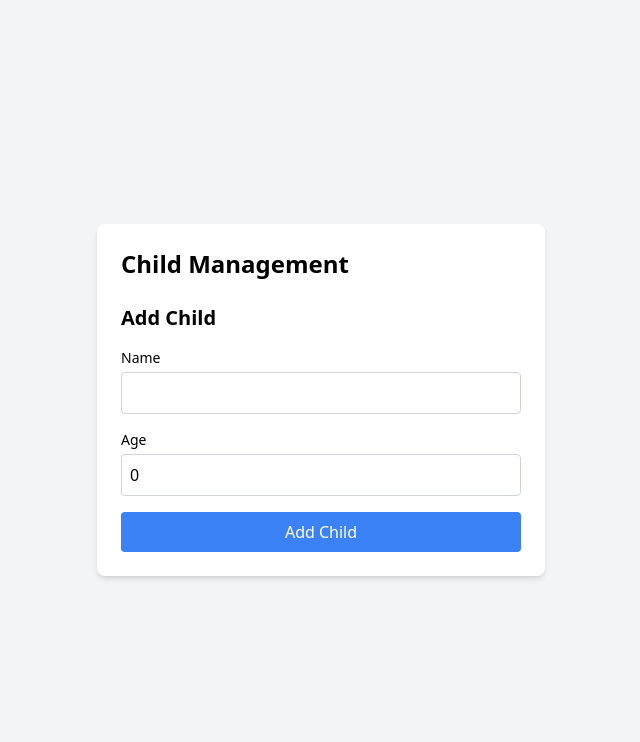
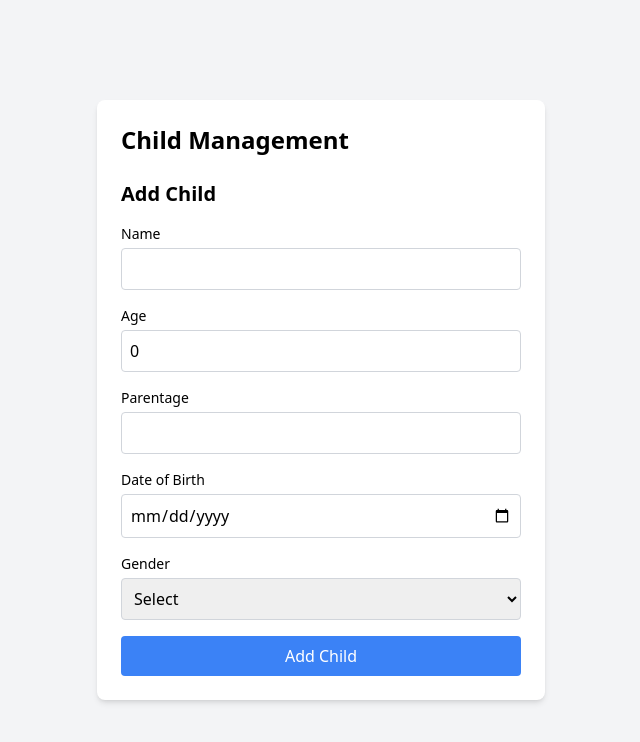
Before and after one commit to Sahil19x/child-growth-tracker, a Next.js app: page / in a window 1280 px wide. Shown: the top 742 px of the page, without its empty margins (319-959 px from the left). Built offline with nearby package versions, Linux system fonts and the light colour scheme.

Commit message:
Update ChildForm.tsx

```diff
--- a/components/ChildForm.tsx
+++ b/components/ChildForm.tsx
@@ -1,10 +1,5 @@
 import { useState, useEffect } from 'react';
-
-interface Child {
-  id?: number;
-  name: string;
-  age: number;
-}
+import { Child } from '../types/Child';  // Import shared type
 
 interface ChildFormProps {
   onAddChild: (child: Child) => void;
@@ -14,44 +9,58 @@ interface ChildFormProps {
 const ChildForm: React.FC<ChildFormProps> = ({ onAddChild, initialChild }) => {
   const [name, setName] = useState('');
   const [age, setAge] = useState(0);
+  const [parentage, setParentage] = useState('');
+  const [dob, setDob] = useState('');
+  const [gender, setGender] = useState('');
 
   useEffect(() => {
     if (initialChild) {
       setName(initialChild.name);
       setAge(initialChild.age);
+      setParentage(initialChild.parentage);
+      setDob(initialChild.dob instanceof Date ? initialChild.dob.toISOString().split('T')[0] : initialChild.dob);
+      setGender(initialChild.gender);
     }
   }, [initialChild]);
 
   const handleSubmit = (e: React.FormEvent) => {
     e.preventDefault();
-    onAddChild({ id: initialChild?.id, name, age });
+    onAddChild({ id: initialChild?.id, name, age, parentage, dob, gender });
     if (!initialChild) {
       setName('');
       setAge(0);
+      setParentage('');
+      setDob('');
+      setGender('');
     }
   };
 
   return (
-    <form onSubmit={handleSubmit} className="space-y-4">
+    <form onSubmit={handleSubmit} className="space-y-4 max-w-md w-full">
       <div>
         <label className="block text-sm font-medium mb-1">Name</label>
-        <input
-          type="text"
-          value={name}
-          onChange={(e) => setName(e.target.value)}
-          className="w-full p-2 border border-gray-300 rounded"
-          required
-        />
+        <input type="text" value={name} onChange={(e) => setName(e.target.value)} className="w-full p-2 border border-gray-300 rounded" required />
       </div>
       <div>
         <label className="block text-sm font-medium mb-1">Age</label>
-        <input
-          type="number"
-          value={age}
-          onChange={(e) => setAge(Number(e.target.value))}
-          className="w-full p-2 border border-gray-300 rounded"
-          required
-        />
+        <input type="number" value={age} onChange={(e) => setAge(Number(e.target.value))} className="w-full p-2 border border-gray-300 rounded" required />
+      </div>
+      <div>
+        <label className="block text-sm font-medium mb-1">Parentage</label>
+        <input type="text" value={parentage} onChange={(e) => setParentage(e.target.value)} className="w-full p-2 border border-gray-300 rounded" required />
+      </div>
+      <div>
+        <label className="block text-sm font-medium mb-1">Date of Birth</label>
+        <input type="date" value={dob} onChange={(e) => setDob(e.target.value)} className="w-full p-2 border border-gray-300 rounded" required />
+      </div>
+      <div>
+        <label className="block text-sm font-medium mb-1">Gender</label>
+        <select value={gender} onChange={(e) => setGender(e.target.value)} className="w-full p-2 border border-gray-300 rounded" required>
+          <option value="">Select</option>
+          <option value="male">Male</option>
+          <option value="female">Female</option>
+          <option value="non-binary">Non-binary</option>
+        </select>
       </div>
       <button type="submit" className="bg-blue-500 hover:bg-blue-600 text-white p-2 rounded w-full font-medium">
         {initialChild ? 'Update' : 'Add'} Child
```
